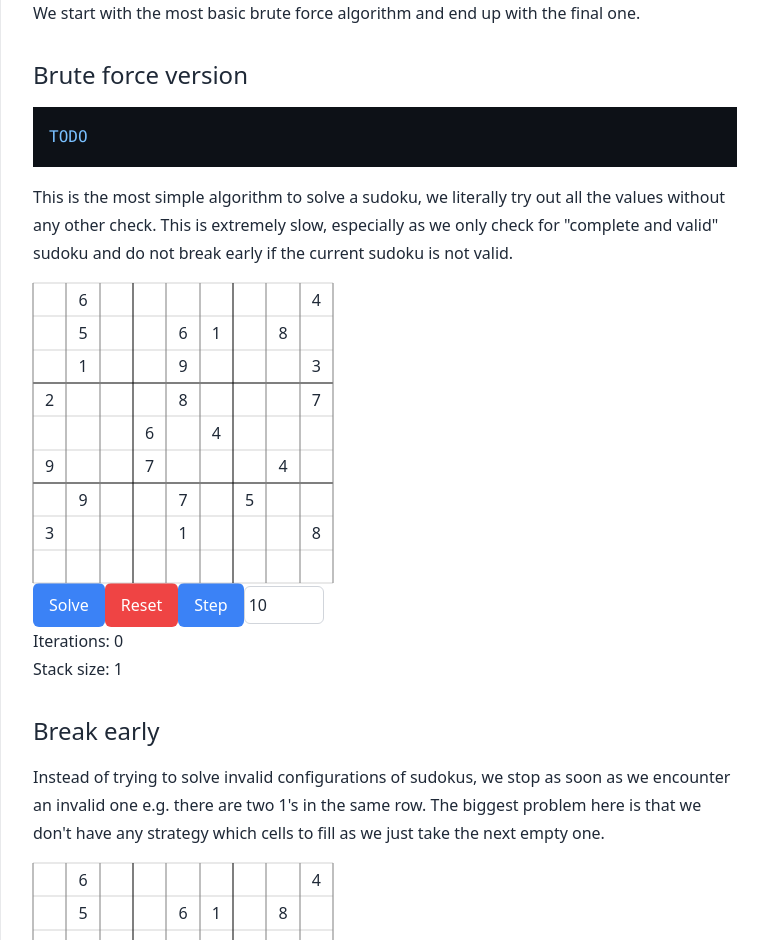
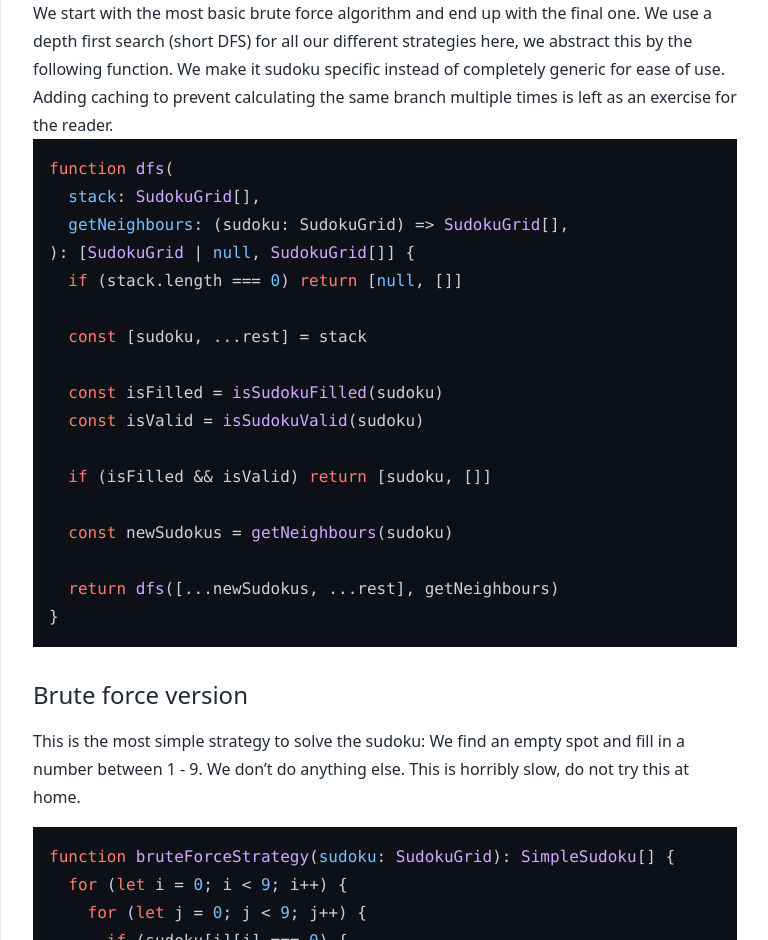
Before and after one commit to TN1ck/tn1ck.com, a Next.js app: page /blog/how-to-generate-sudokus in a window 1280 px wide. Shown: the part 1860-2800 px from the top of the page, without its empty margins (255-1023 px from the left). Built offline with nearby package versions, Linux system fonts and the light colour scheme.

Commit message:
chore: next should compile now, not finished yet

```diff
--- a/lib/sudoku/ac3.ts
+++ b/lib/sudoku/ac3.ts
@@ -2,7 +2,7 @@ import { sortBy } from "lodash-es"
 import {
   DomainSudoku,
   SQUARE_TABLE,
-  SimpleSudoku,
+  SudokuGrid,
   squareIndex,
   toDomainSudoku,
   toSimpleSudoku,
@@ -119,7 +119,7 @@ export function ac3(sudoku: DomainSudoku): {
  * Rating and Generating Sudoku Puzzles Based On Constraint Satisfaction Problems
  * by Bahare Fatemi, Seyed Mehran Kazemi, Nazanin Mehrasa
  */
-export function AC3Strategy(sudoku: SimpleSudoku): SimpleSudoku[] {
+export function AC3Strategy(sudoku: SudokuGrid): SudokuGrid[] {
   const domainSudoku = toDomainSudoku(sudoku)
   const { solvable, sudoku: reducedDomainSudoku } = ac3(domainSudoku)
   if (!solvable) {
@@ -165,7 +165,7 @@ export function AC3Strategy(sudoku: SimpleSudoku): SimpleSudoku[] {
     const sudokuCopy = simpleSudoku.map((r) => r.slice())
     sudokuCopy[rowIndex][cellIndex] = n
 
-    return sudokuCopy as SimpleSudoku
+    return sudokuCopy as SudokuGrid
   })
 
   return newGrids
--- a/lib/sudoku/common.ts
+++ b/lib/sudoku/common.ts
@@ -1,9 +1,9 @@
 import { flatten, groupBy, sortBy } from "lodash-es"
 
-export type SimpleSudoku = number[][]
+export type SudokuGrid = number[][]
 export type DomainSudoku = number[][][]
 
-export function toSimpleSudoku(grid: DomainSudoku): SimpleSudoku {
+export function toSimpleSudoku(grid: DomainSudoku): SudokuGrid {
   return grid.map((row) => {
     return row.map((cells) => {
       return cells.length === 1 ? cells[0] : 0
@@ -11,7 +11,7 @@ export function toSimpleSudoku(grid: DomainSudoku): SimpleSudoku {
   })
 }
 
-export function toDomainSudoku(grid: SimpleSudoku): DomainSudoku {
+export function toDomainSudoku(grid: SudokuGrid): DomainSudoku {
   return grid.map((row) => {
     return row.map((c) => {
       return c === 0 ? SUDOKU_NUMBERS : [c]
@@ -19,7 +19,7 @@ export function toDomainSudoku(grid: SimpleSudoku): DomainSudoku {
   })
 }
 // Easy sudoku
-export const SUDOKU_1: SimpleSudoku = [
+export const SUDOKU_1: SudokuGrid = [
   [0, 1, 0, 0, 0, 0, 6, 7, 4],
   [0, 8, 9, 7, 0, 0, 0, 0, 0],
   [0, 0, 2, 0, 6, 3, 8, 0, 0],
@@ -32,7 +32,7 @@ export const SUDOKU_1: SimpleSudoku = [
 ]
 
 // Medium sudoku
-export const SUDOKU_3: SimpleSudoku = [
+export const SUDOKU_3: SudokuGrid = [
   [6, 3, 0, 0, 0, 0, 0, 5, 0],
   [2, 0, 5, 3, 4, 0, 0, 0, 0],
   [0, 0, 0, 0, 0, 6, 9, 0, 0],
@@ -45,7 +45,7 @@ export const SUDOKU_3: SimpleSudoku = [
 ]
 
 // Evil sudoku
-export const SUDOKU_2: SimpleSudoku = [
+export const SUDOKU_2: SudokuGrid = [
   [0, 6, 0, 0, 0, 0, 0, 0, 4],
   [0, 5, 0, 0, 6, 1, 0, 8, 0],
   [0, 1, 0, 0, 9, 0, 0, 0, 3],
@@ -57,7 +57,7 @@ export const SUDOKU_2: SimpleSudoku = [
   [0, 0, 0, 0, 0, 0, 0, 0, 0],
 ]
 
-const SUDOKU_1_SOLVED: SimpleSudoku = [
+const SUDOKU_1_SOLVED: SudokuGrid = [
   [3, 1, 5, 8, 9, 2, 6, 7, 4],
   [6, 8, 9, 7, 4, 1, 3, 2, 5],
   [7, 4, 2, 5, 6, 3, 8, 9, 1],
@@ -69,7 +69,7 @@ const SUDOKU_1_SOLVED: SimpleSudoku = [
   [5, 7, 4, 6, 1, 9, 2, 8, 3],
 ]
 
-export const SUDOKU_UNSOLVABLE: SimpleSudoku = [
+export const SUDOKU_UNSOLVABLE: SudokuGrid = [
   [0, 0, 0, 0, 3, 0, 0, 0, 9],
   [0, 0, 0, 0, 0, 5, 0, 6, 0],
   [0, 0, 0, 0, 0, 7, 5, 0, 8],
--- a/lib/sudoku/sudokus.ts
+++ b/lib/sudoku/sudokus.ts
@@ -1,7 +1,7 @@
 import { sortBy, groupBy, flatten } from "lodash-es"
-import { SimpleSudoku } from "./common"
+import { SudokuGrid } from "./common"
 
-export const isSudokuFilled = (sudoku: SimpleSudoku): boolean => {
+export const isSudokuFilled = (sudoku: SudokuGrid): boolean => {
   for (let i = 0; i < 9; i++) {
     for (let j = 0; j < 9; j++) {
       if (sudoku[i][j] === 0) return false
@@ -10,7 +10,7 @@ export const isSudokuFilled = (sudoku: SimpleSudoku): boolean => {
   return true
 }
 
-export const isSudokuValid = (sudoku: SimpleSudoku): boolean => {
+export const isSudokuValid = (sudoku: SudokuGrid): boolean => {
   // Check rows.
   for (let i = 0; i < 9; i++) {
     const row = sudoku[i]
@@ -46,7 +46,7 @@ export const isSudokuValid = (sudoku: SimpleSudoku): boolean => {
 }
 
 // Most simple solver. Basically a brute force.
-export function bruteForceStrategy(sudoku: SimpleSudoku): SimpleSudoku[] {
+export function bruteForceStrategy(sudoku: SudokuGrid): SudokuGrid[] {
   for (let i = 0; i < 9; i++) {
     for (let j = 0; j < 9; j++) {
       if (sudoku[i][j] === 0) {
@@ -66,7 +66,7 @@ export function bruteForceStrategy(sudoku: SimpleSudoku): SimpleSudoku[] {
 }
 
 // Slightly better, we skip the invalid sudokus.
-export function withValidCheckStrategy(sudoku: SimpleSudoku): SimpleSudoku[] {
+export function withValidCheckStrategy(sudoku: SudokuGrid): SudokuGrid[] {
   for (let i = 0; i < 9; i++) {
     for (let j = 0; j < 9; j++) {
       if (sudoku[i][j] === 0) {
@@ -87,25 +87,25 @@ export function withValidCheckStrategy(sudoku: SimpleSudoku): SimpleSudoku[] {
   return []
 }
 
-// function dfs(
-//   stack: SimpleSudoku[],
-//   strategy: (sudoku: SimpleSudoku) => SimpleSudoku[],
-// ): [SimpleSudoku | null, SimpleSudoku[]] {
-//   if (stack.length === 0) return [null, []]
+function dfs(
+  stack: SudokuGrid[],
+  getNeighbours: (sudoku: SudokuGrid) => SudokuGrid[],
+): [SudokuGrid | null, SudokuGrid[]] {
+  if (stack.length === 0) return [null, []]
 
-//   const [sudoku, ...rest] = stack
+  const [sudoku, ...rest] = stack
 
-//   const isFilled = isSudokuFilled(sudoku)
-//   const isValid = isSudokuValid(sudoku)
+  const isFilled = isSudokuFilled(sudoku)
+  const isValid = isSudokuValid(sudoku)
 
-//   if (isFilled && isValid) return [sudoku, []]
+  if (isFilled && isValid) return [sudoku, []]
 
-//   const newSudokus = strategy(sudoku)
+  const newSudokus = getNeighbours(sudoku)
 
-//   return dfs([...newSudokus, ...rest], strategy)
-// }
+  return dfs([...newSudokus, ...rest], getNeighbours)
+}
 
-const getEmptyCoordinates = (sudoku: SimpleSudoku): [number, number][] => {
+const getEmptyCoordinates = (sudoku: SudokuGrid): [number, number][] => {
   const emptyCoordinates: [number, number][] = []
   for (let i = 0; i < 9; i++) {
     for (let j = 0; j < 9; j++) {
@@ -118,8 +118,8 @@ const getEmptyCoordinates = (sudoku: SimpleSudoku): [number, number][] => {
 }
 
 export function minimumRemainingValueStrategy(
-  sudoku: SimpleSudoku,
-): SimpleSudoku[] {
+  sudoku: SudokuGrid,
+): SudokuGrid[] {
   const emptyCoordinates = getEmptyCoordinates(sudoku)
 
   // For every coordinate, calculate the number of possibilities.
--- a/pages/blog/how-to-generate-sudokus.tsx
+++ b/pages/blog/how-to-generate-sudokus.tsx
@@ -1,3 +1,4 @@
+/* eslint-disable react/no-unescaped-entities */
 import { NextPage } from "next"
 import Container from "../../components/container"
 import { Author, BlogContent } from "../../components/blog"
@@ -16,7 +17,7 @@ import {
   SUDOKU_2,
   SUDOKU_3,
   SUDOKU_UNSOLVABLE as SUDOKU_EVIL,
-  SimpleSudoku,
+  SudokuGrid,
   toDomainSudoku,
   toSimpleSudoku,
 } from "../../lib/sudoku/common"
@@ -24,7 +25,7 @@ import { AC3Strategy, ac3 } from "../../lib/sudoku/ac3"
 import clsx from "clsx"
 
 export const METADATA = {
-  title: "How to generate Sudokus & rate their difficulties",
+  title: "How to generate Sudokus & rate their difficulties (WIP)",
   date: "2024-04-27",
   slug: "how-to-generate-sudokus",
 }
@@ -48,7 +49,7 @@ const SudokuPreview = ({
   size,
 }: {
   size: number
-  sudoku: SimpleSudoku
+  sudoku: SudokuGrid
   notes?: DomainSudoku
 }) => {
   const height = 100
@@ -171,14 +172,14 @@ const SudokuSolverDomain = ({
   showNotes,
   getNotes,
 }: {
-  sudokuToSolve: SimpleSudoku
-  strategy: (sudoku: SimpleSudoku) => SimpleSudoku[]
+  sudokuToSolve: SudokuGrid
+  strategy: (sudoku: SudokuGrid) => SudokuGrid[]
   showNotes: boolean
-  getNotes?: (sudoku: SimpleSudoku) => DomainSudoku
+  getNotes?: (sudoku: SudokuGrid) => DomainSudoku
 }) => {
-  const [history, setHistory] = useState<SimpleSudoku[]>([])
-  const [sudoku, setSudoku] = useState<SimpleSudoku>(sudokuToSolve)
-  const [stack, setStack] = useState<SimpleSudoku[]>([sudokuToSolve])
+  const [history, setHistory] = useState<SudokuGrid[]>([])
+  const [sudoku, setSudoku] = useState<SudokuGrid>(sudokuToSolve)
+  const [stack, setStack] = useState<SudokuGrid[]>([sudokuToSolve])
   const [timeoutValue, setTimeoutValue] = useState<number>(10)
   const [iterations, setIterations] = useState<number>(0)
 
@@ -291,14 +292,14 @@ const Hashcode: NextPage = () => {
         </p>
         <p>
           The main problem that one faces when generating a sudoku is to assign
-          the difficulty rating for a human solver. As we don't want to manually
+          the difficulty rating for a human solver. As we don’t want to manually
           verify every Sudoku we generate, we need an automatic way for us to
           group a newly generated Sudoku according to its difficulty. The
           "standard" Sudoku solver one writes, uses the most of the time a depth
           first search to brute force the Sudoku. One could think that e.g. the
           number of iterations needed might be a valid metric for difficultyness
           here, but it is not when we simply try it out. I have a list of 200?
-          Sudokus with already grouped difficulties, let's see how well the
+          Sudokus with already grouped difficulties, let’s see how well the
           metric performs. TODO: Add cool algorithm TODO: Rate the difficulty.
         </p>
         <ul>
@@ -324,7 +325,7 @@ const Hashcode: NextPage = () => {
           now is trying to adjust the difficulty. We can make it easier by
           filling some spots and make it harder by removing a number and have it
           still solvable (if possible). This step is only necessary if you aim
-          for a certain difficulty grade. But this approach doesn't guarantee
+          for a certain difficulty grade. But this approach doesn’t guarantee
           that every sudoku will abide to a certain difficulty.
         </p>
         <h3>Generating a Sudoku with a specific difficulties</h3>
@@ -363,34 +364,91 @@ const Hashcode: NextPage = () => {
         </p>
         <p>
           We represent the Sudoku as an array of array of numbers, namely{" "}
-          <code>type SudokuGrid = number[][]</code> (We'll use TypeScript for
+          <code>type SudokuGrid = number[][]</code> (We’ll use TypeScript for
           the code examples). To simplify this constrain check, we can create a
           function called `isSudokuSolved(sudoku: number[][])`.
         </p>
         <h2>Creating a sudoku solver</h2>
         Here is a step by step guide on how to create the solver we will use for
         sudoku generation. We start with the most basic brute force algorithm
-        and end up with the final one.
+        and end up with the final one. We use a depth first search (short DFS)
+        for all our different strategies here, we abstract this by the following
+        function. We make it sudoku specific instead of completely generic for
+        ease of use. Adding caching to prevent calculating the same branch
+        multiple times is left as an exercise for the reader.
+        <CodeBlock language="typescript">
+          {`function dfs(
+  stack: SudokuGrid[],
+  getNeighbours: (sudoku: SudokuGrid) => SudokuGrid[],
+): [SudokuGrid | null, SudokuGrid[]] {
+  if (stack.length === 0) return [null, []]
+
+  const [sudoku, ...rest] = stack
+
+  const isFilled = isSudokuFilled(sudoku)
+  const isValid = isSudokuValid(sudoku)
+
+  if (isFilled && isValid) return [sudoku, []]
+
+  const newSudokus = getNeighbours(sudoku)
+
+  return dfs([...newSudokus, ...rest], getNeighbours)
+}`}
+        </CodeBlock>
         <h3>Brute force version</h3>
-        <CodeBlock language="typescript">TODO</CodeBlock>
         <p>
-          This is the most simple algorithm to solve a sudoku, we literally try
-          out all the values without any other check. This is extremely slow,
-          especially as we only check for "complete and valid" sudoku and do not
-          break early if the current sudoku is not valid.
+          This is the most simple strategy to solve the sudoku: We find an empty
+          spot and fill in a number between 1 - 9. We don’t do anything else.
+          This is horribly slow, do not try this at home.
         </p>
+        <CodeBlock language="typescript">{`function bruteForceStrategy(sudoku: SudokuGrid): SimpleSudoku[] {
+  for (let i = 0; i < 9; i++) {
+    for (let j = 0; j < 9; j++) {
+      if (sudoku[i][j] === 0) {
+        const newSudokus = []
+        for (let k = 1; k <= 9; k++) {
+          const newSudoku = sudoku.map((row) => row.slice())
+          newSudoku[i][j] = k
+          newSudokus.push(newSudoku)
+        }
+        return newSudokus
+      }
+    }
+  }
+
+  return []
+}`}</CodeBlock>
         <SudokuSolverDomain
           showNotes={false}
           sudokuToSolve={SUDOKU_2}
           strategy={bruteForceStrategy}
         />
-        <h3>Break early</h3>
+        <h3>Skip on invalid sudokus</h3>
         <p>
-          Instead of trying to solve invalid configurations of sudokus, we stop
-          as soon as we encounter an invalid one e.g. there are two 1's in the
-          same row. The biggest problem here is that we don't have any strategy
-          which cells to fill as we just take the next empty one.
+          The simplest and most substantial change we can do, is not not waiting
+          until the whole Sudoku is filled, but skipping on the Sudokus that are
+          already invalid.
         </p>
+        <CodeBlock language="typescript">{`function withValidCheckStrategy(sudoku: SudokuGrid): SudokuGrid[] {
+  for (let i = 0; i < 9; i++) {
+    for (let j = 0; j < 9; j++) {
+      if (sudoku[i][j] === 0) {
+        const newSudokus = []
+        for (let k = 1; k <= 9; k++) {
+          const newSudoku = sudoku.map((row) => row.slice())
+          newSudoku[i][j] = k
+          // This is the change!
+          if (isSudokuValid(newSudoku)) {
+            newSudokus.push(newSudoku)
+          }
+        }
+        return newSudokus
+      }
+    }
+  }
+
+  return []
+}`}</CodeBlock>
         <SudokuSolverDomain
           showNotes={false}
           sudokuToSolve={SUDOKU_2}
@@ -406,6 +464,54 @@ const Hashcode: NextPage = () => {
           pretty solid now as it can solve even the hardest sudokus in the
           millisecond range.
         </p>
+        <CodeBlock language="typescript">{`function getEmptyCoordinates(sudoku: SudokuGrid): [number, number][] {
+  const emptyCoordinates: [number, number][] = []
+  for (let i = 0; i < 9; i++) {
+    for (let j = 0; j < 9; j++) {
+      if (sudoku[i][j] === 0) {
+        emptyCoordinates.push([i, j])
+      }
+    }
+  }
+  return emptyCoordinates
+}
+
+function minimumRemainingValueStrategy(
+  sudoku: SudokuGrid,
+): SudokuGrid[] {
+  const emptyCoordinates = getEmptyCoordinates(sudoku)
+
+  // For every coordinate, calculate the number of possibilities.
+  const possibilities = emptyCoordinates.map(([i, j]) => {
+    const row = sudoku[i]
+    const column = sudoku.map((row) => row[j])
+    const square = []
+    for (let k = 0; k < 3; k++) {
+      for (let l = 0; l < 3; l++) {
+        square.push(sudoku[i - (i % 3) + k][j - (j % 3) + l])
+      }
+    }
+    const set = new Set([...row, ...column, ...square])
+    set.delete(0)
+    return [i, j, 9 - set.size]
+  })
+
+  // Sort by the number of possibilities.
+  const sortedPossibilities = possibilities.sort((a, b) => a[2] - b[2])
+
+  // We take the first coordinate with the least possibilities.
+  const [i, j] = sortedPossibilities[0]
+  const newSudokus = []
+  for (let k = 1; k <= 9; k++) {
+    const newSudoku = sudoku.map((row) => row.slice())
+    newSudoku[i][j] = k
+    if (isSudokuValid(newSudoku)) {
+      newSudokus.push(newSudoku)
+    }
+  }
+
+  return newSudokus
+}`}</CodeBlock>
         <SudokuSolverDomain
           showNotes={false}
           sudokuToSolve={SUDOKU_2}
@@ -429,11 +535,172 @@ const Hashcode: NextPage = () => {
           really similar on how experts solve sudokus, which means that the
           iteration count should be very good indicator for the difficulty.
         </p>
+        <CodeBlock language="typescript">{`// If domain2 consists of only one number, remove it from domain1.
+//
+// This is an optimization of AC3:
+// AC3 checks if there is a value in domain1 that
+// does not comply the constraint with at least one value in domain2.
+// But because the constraint for sudoku is inequality, the case happens only
+// when the domain2 is just one variable. The <= is just a safe-check.
+function removeValuesFromDomain(
+  domain1: number[],
+  domain2: number[],
+): [number[], boolean] {
+  let change = false
+  if (domain2.length <= 1) {
+    const index = domain1.indexOf(domain2[0])
+    if (index !== -1) {
+      domain1 = domain1.slice()
+      domain1.splice(index, 1)
+      change = true
+    }
+  }
+  return [domain1, change]
+}
+
+// AC3 algorithm. Returns the reduced domain sudoku and if it is valid.
+export function ac3(sudoku: DomainSudoku): {
+  sudoku: DomainSudoku
+  solvable: boolean
+} {
+  sudoku = sudoku.map((r) => r.map((c) => c.slice()))
+  // Loop until no changes are made to any domain of any cell.
+  while (true) {
+    let change = false
+    // Add constraints (unique numbers in row / column / square).
+    //
+    // We do this by iterating over every cell and checking that cell with
+    // all other cells in the same row / column / square and remove every
+    // value from its domain that is in conflict with another one.
+    // E.g.
+    // Initially the cell is unfilled and has all possible values in its domain 1 - 9.
+    // We then check the row and see that the numbers 1,4 are taken,
+    // so we remove them, leaving us with 2,3,5,6,7,8,9.
+    // We then check the columns and see that 2,5,6 are taken, so we end up with 3,7,8,9.
+    // We then check the squares and see that 5 is taken, so we end up with 2 and 6.
+    //
+    // If the domain of any cell changed during this, we do this again for every cell,
+    // as the change of one domain can lead to the change of another.
+    for (let y = 0; y < 9; y++) {
+      const row = sudoku[y]
+      for (let x = 0; x < 9; x++) {
+        let domainCell1 = row[x]
+
+        // Cells in the same row.
+        for (let xx = 0; xx < 9; xx++) {
+          if (xx === x) {
+            continue
+          }
+          const domainCell2 = row[xx]
+          const result = removeValuesFromDomain(domainCell1, domainCell2)
+          domainCell1 = result[0]
+          change = change || result[1]
+          row[x] = domainCell1
+        }
+
+        // Cells in the same column.
+        for (let yy = 0; yy < 9; yy++) {
+          if (yy === y) {
+            continue
+          }
+          const domainCell2 = sudoku[yy][x]
+          const result = removeValuesFromDomain(domainCell1, domainCell2)
+          domainCell1 = result[0]
+          change = change || result[1]
+          row[x] = domainCell1
+        }
+
+        // Cells in the same square.
+        const square = SQUARE_TABLE[squareIndex(x, y)]
+        for (let c = 0; c < 9; c++) {
+          const s = square[c]
+          const [xx, yy] = s
+          if (xx === x && yy === y) {
+            continue
+          }
+          const domainCell2 = sudoku[yy][xx]
+          const result = removeValuesFromDomain(domainCell1, domainCell2)
+          domainCell1 = result[0]
+          change = change || result[1]
+          row[x] = domainCell1
+        }
+
+        // A domain became empty (e.g. no value works for a cell), we can't solve this Sudoku,
+        // continue with the next one.
+        if (domainCell1.length === 0) {
+          return { sudoku, solvable: false }
+        }
+      }
+    }
+    if (!change) {
+      break
+    }
+  }
+
+  return { sudoku, solvable: true }
+}
+
+/**
+ * For more information see the paper
+ * Rating and Generating Sudoku Puzzles Based On Constraint Satisfaction Problems
+ * by Bahare Fatemi, Seyed Mehran Kazemi, Nazanin Mehrasa
+ */
+export function AC3Strategy(sudoku: SudokuGrid): SudokuGrid[] {
+  const domainSudoku = toDomainSudoku(sudoku)
+  const { solvable, sudoku: reducedDomainSudoku } = ac3(domainSudoku)
+  if (!solvable) {
+    return []
+  }
+  // If we already solved the sudoku, return the sudoku.
+  const simpleSudoku = toSimpleSudoku(reducedDomainSudoku)
+  if (isSudokuFilled(simpleSudoku) && isSudokuValid(simpleSudoku)) {
+    return [simpleSudoku]
+  }
+
+  // No solution found yet. We create a list of all cells that have more than 1 solution as x/y coordinates.
+  const possibleRowAndCells = reducedDomainSudoku.reduce(
+    (current: Array<[number, number]>, row, index) => {
+      const possibleCells = row.reduce(
+        (currentCells: Array<[number, number]>, cells, cellIndex) => {
+          if (cells.length > 1) {
+            return currentCells.concat([[index, cellIndex]])
+          }
+          return currentCells
+        },
+        [],
+      )
+      return current.concat(possibleCells)
+    },
+    [],
+  )
+
+  // We sort the possible cells to have the ones with the least possibilities be first.
+  // This is called "Minimum remaining value" and is a very good heuristic. It is similar to how
+  // humans solve sudokus.
+  const sortedPossibleRowAndCells = sortBy(
+    possibleRowAndCells,
+    ([rowIndex, cellIndex]) => {
+      return reducedDomainSudoku[rowIndex][cellIndex].length
+    },
+  )
+
+  // Take the best cell and create a new grid for every possibility the cell has.
+  const [rowIndex, cellIndex] = sortedPossibleRowAndCells[0]
+  const cell = reducedDomainSudoku[rowIndex][cellIndex]
+  const newGrids = cell.map((n) => {
+    const sudokuCopy = simpleSudoku.map((r) => r.slice())
+    sudokuCopy[rowIndex][cellIndex] = n
+
+    return sudokuCopy as SudokuGrid
+  })
+
+  return newGrids
+}`}</CodeBlock>
         <SudokuSolverDomain
           showNotes={true}
           sudokuToSolve={SUDOKU_2}
           strategy={AC3Strategy}
-          getNotes={(sudoku: SimpleSudoku) => {
+          getNotes={(sudoku: SudokuGrid) => {
             return ac3(toDomainSudoku(sudoku)).sudoku
           }}
         />
@@ -501,7 +768,7 @@ const Hashcode: NextPage = () => {
           valid sudoku as else the hill climbing will not work as the cost
           function for an invalid configuration should return infinite. While
           theoretically it still works, it takes far too long to stumble upon a
-          valid configuration like this. I'm not entirely sure if they meant to
+          valid configuration like this. I’m not entirely sure if they meant to
           start with a valid Sudoku, but "initial puzzle with some random
           numbers" does not sound like it. Furthermore, "just adding, deleting
           or changing a single number" is not efficient, as again they, this can
```
